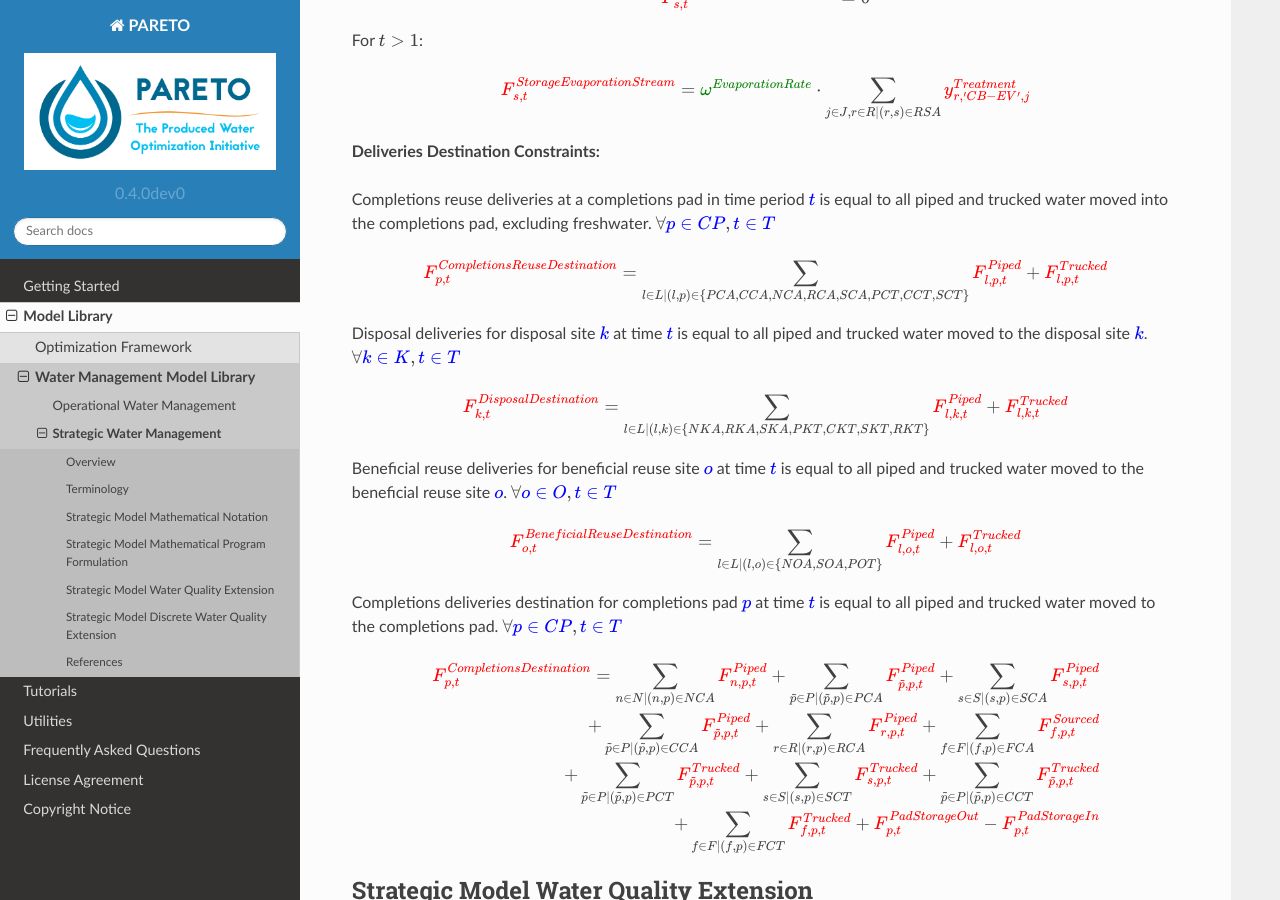
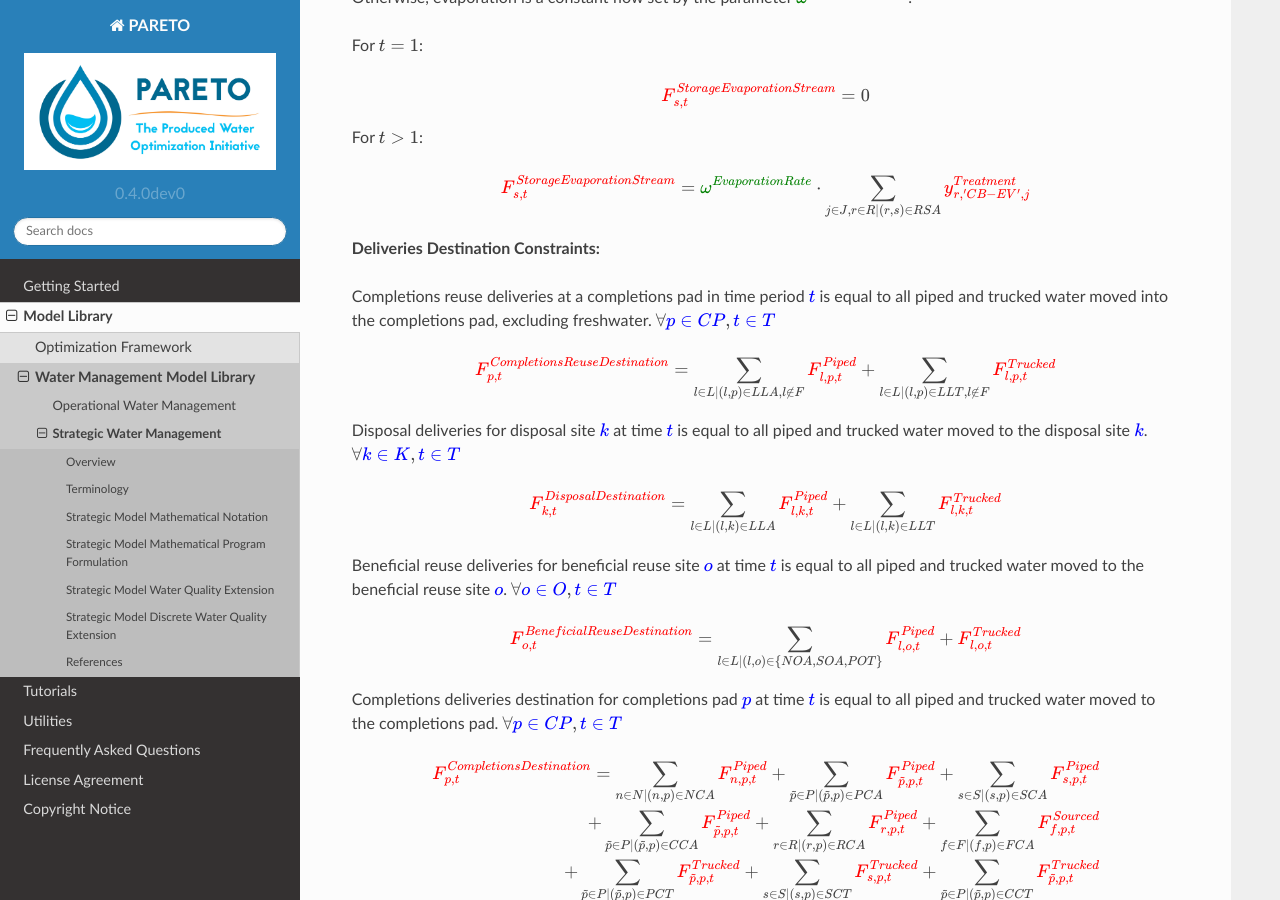
Before and after one commit to project-pareto/project-pareto, a Sphinx documentation site: the page built from docs/model_library/strategic_water_management/index.rst, in a window 1280 px wide and 900 px high, scrolled down 24608 px. Built offline with Sphinx 7.4.7 and the Read the Docs theme 2.0.0, drawn with Linux system fonts in a browser that asks for light colours; some of the changed text lies outside the part shown.

```diff
--- a/docs/model_library/strategic_water_management/index.rst
+++ b/docs/model_library/strategic_water_management/index.rst
@@ -130,6 +130,8 @@ Strategic Model Mathematical Notation
 
 :math:`\textcolor{blue}{(s,o) \in SOA}`     Storage-to-beneficial reuse pipeline arcs
 
+:math:`\textcolor{blue}{(l,\tilde{l}) \in LLA}`     All valid pipeline arcs
+
 :math:`\textcolor{blue}{(p,p) \in PCT}`     Production-to-completions trucking arcs
 
 :math:`\textcolor{blue}{(p,k) \in PKT}`     Production-to-disposal trucking arcs
@@ -155,6 +157,8 @@ Strategic Model Mathematical Notation
 :math:`\textcolor{blue}{(s,k) \in SKT}`     Storage-to-disposal trucking arcs
 
 :math:`\textcolor{blue}{(r,k) \in RKT}`     Treatment-to-disposal trucking arcs
+
+:math:`\textcolor{blue}{(l,\tilde{l}) \in LLT}`     All valid trucking arcs
 
 
 **Continuous Variables**
@@ -968,8 +972,7 @@ Total disposed volume over all time is the sum of all piped and trucked water to
 .. math::
 
     \textcolor{red}{F^{TotalDisposed}}
-        = \sum_{t \in T}(\sum_{(l,k) \in \{NKA,RKA,SKA\}}\textcolor{red}{F_{l,k,t}^{Piped}}
-        + \sum_{(l,k) \in \{PKT,CKT,SKT,RKT\}}\textcolor{red}{F_{l,k,t}^{Trucked}})
+        = \sum_{t \in T}\sum_{k \in K}\textcolor{red}{F_{k,t}^{DisposalDestination}}
 
 
 **Treatment Cost:** :math:`\forall \textcolor{blue}{r \in R}, \textcolor{blue}{t \in T}`
@@ -1299,8 +1302,8 @@ Completions reuse deliveries at a completions pad in time period :math:`\textcol
 .. math::
 
     \textcolor{red}{F_{p,t}^{CompletionsReuseDestination}}
-        = \sum_{l \in L | (l, p) \in \{PCA, CCA, NCA, RCA, SCA, PCT, CCT, SCT\}}\textcolor{red}{F_{l,p,t}^{Piped}}
-        + \textcolor{red}{F_{l,p,t}^{Trucked}}
+        = \sum_{l \in L | (l, p) \in LLA, l \notin F}\textcolor{red}{F_{l,p,t}^{Piped}}
+        + \sum_{l \in L | (l, p) \in LLT, l \notin F}\textcolor{red}{F_{l,p,t}^{Trucked}}
 
 Disposal deliveries for disposal site :math:`\textcolor{blue}{k}` at time :math:`\textcolor{blue}{t}` is equal to all piped and trucked water moved to the disposal site :math:`\textcolor{blue}{k}`.
 :math:`\forall \textcolor{blue}{k \in K}, \textcolor{blue}{t \in T}`
@@ -1308,8 +1311,8 @@ Disposal deliveries for disposal site :math:`\textcolor{blue}{k}` at time :math:
 .. math::
 
     \textcolor{red}{F_{k,t}^{DisposalDestination}}
-        = \sum_{l \in L | (l, k) \in \{NKA, RKA, SKA, PKT, CKT, SKT, RKT\}}\textcolor{red}{F_{l,k,t}^{Piped}}
-        + \textcolor{red}{F_{l,k,t}^{Trucked}}
+        = \sum_{l \in L | (l, k) \in LLA}\textcolor{red}{F_{l,k,t}^{Piped}}
+        + \sum_{l \in L | (l, k) \in LLT}\textcolor{red}{F_{l,k,t}^{Trucked}}
 
 Beneficial reuse deliveries for beneficial reuse site :math:`\textcolor{blue}{o}` at time :math:`\textcolor{blue}{t}` is equal to all piped and trucked water moved to the beneficial reuse site :math:`\textcolor{blue}{o}`.
 :math:`\forall \textcolor{blue}{o \in O}, \textcolor{blue}{t \in T}`
```
Also changed, not shown: 2 other files.
